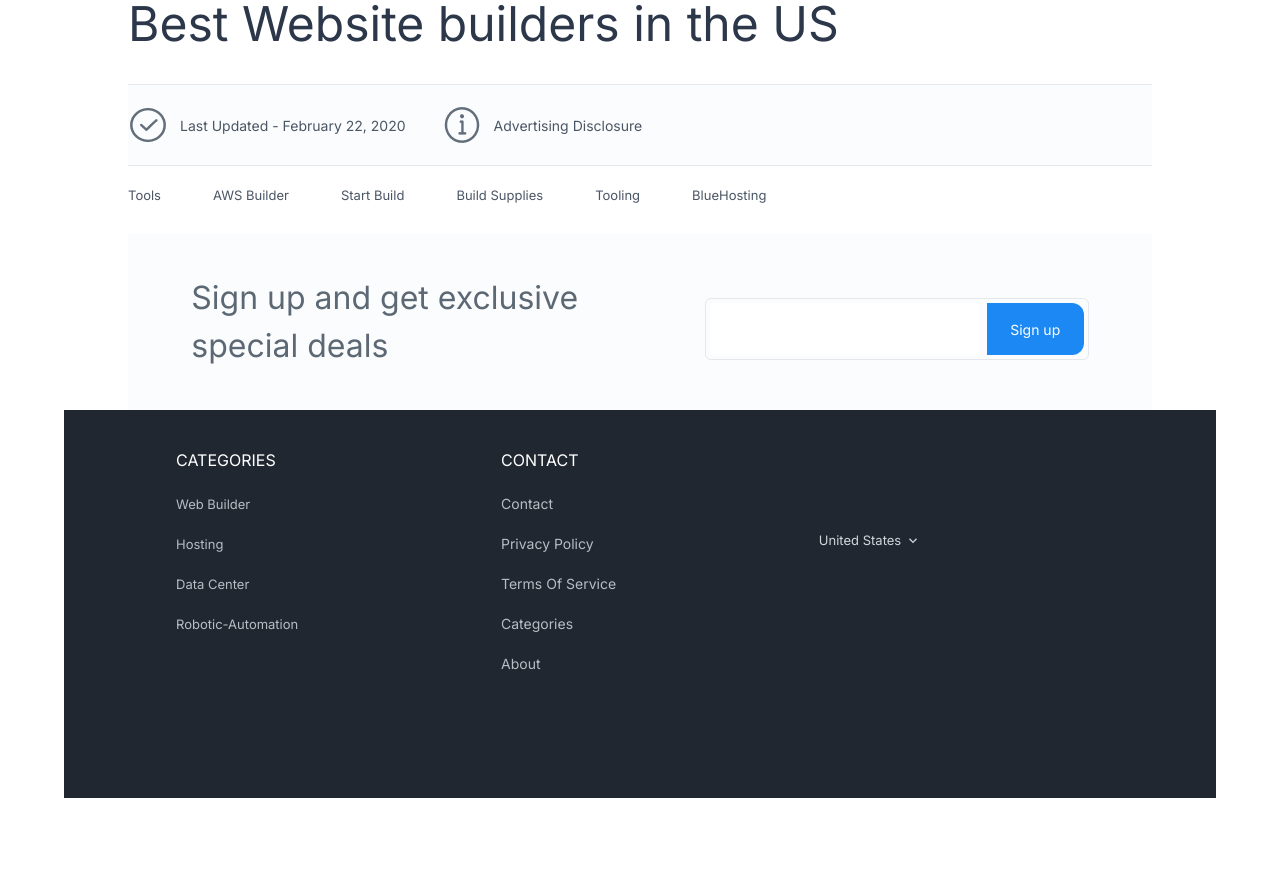
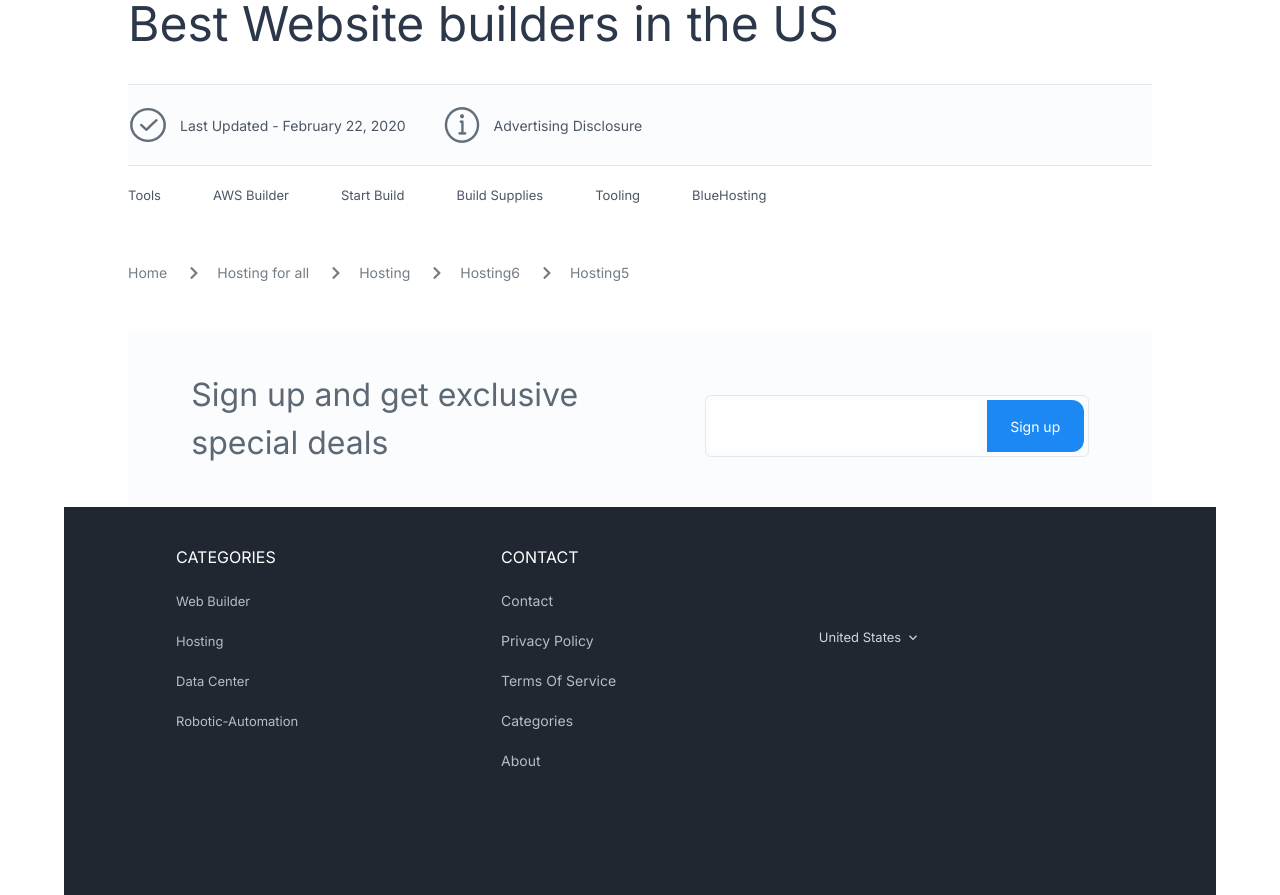
Before and after one commit to RashedAkash/radiant-riches, a Next.js app: page / in a window 1280 px wide. Before the commit the page ends 800 px from the top, so only its background shows below. Built offline with nearby package versions, Linux system fonts and the light colour scheme.

Commit message:
pagination section complete

```diff
--- a/package.json
+++ b/package.json
@@ -11,7 +11,8 @@
   "dependencies": {
     "next": "14.1.1",
     "react": "^18",
-    "react-dom": "^18"
+    "react-dom": "^18",
+    "react-icons": "^5.0.1"
   },
   "devDependencies": {
     "autoprefixer": "^10.0.1",
--- a/src/components/NavList.jsx
+++ b/src/components/NavList.jsx
@@ -2,7 +2,7 @@
 
 const NavList = () => {
   return (
-    <section className=" flex justify-center md:justify-start mt-4 mb-7">
+    <nav className=" flex justify-center md:justify-start mt-4 mb-7">
       <ul className=" md:flex ">
         <li className="lg:mr-[52px] md:mr-[32px]">
           <a className=" text-[#4B5665] text-[13px]" href="">
@@ -35,7 +35,7 @@ const NavList = () => {
           </a>
         </li>
       </ul>
-    </section>
+    </nav>
   );
 };
 
--- a/src/components/Pagination.jsx
+++ b/src/components/Pagination.jsx
@@ -1,10 +1,28 @@
 
-
+import { FaChevronRight } from "react-icons/fa";
 const Pagination = () => {
   return (
-    <div>
-
-    </div>
+    <section className=" mt-14 mb-12">
+      <p className=" flex items-center text-[#727D87] text-[14px] ">
+        Home
+        <span className=" pl-5 pr-4">
+          <FaChevronRight />
+        </span>
+        Hosting for all
+        <span className=" pl-5 pr-4">
+          <FaChevronRight />
+        </span>
+        Hosting
+        <span className=" pl-5 pr-4">
+          <FaChevronRight />
+        </span>
+        Hosting6
+        <span className=" pl-5 pr-4">
+          <FaChevronRight />
+        </span>
+        Hosting5
+      </p>
+    </section>
   );
 };
 
```
Also changed, not shown: 1 other file (tests, documents, lock files or other folders).
